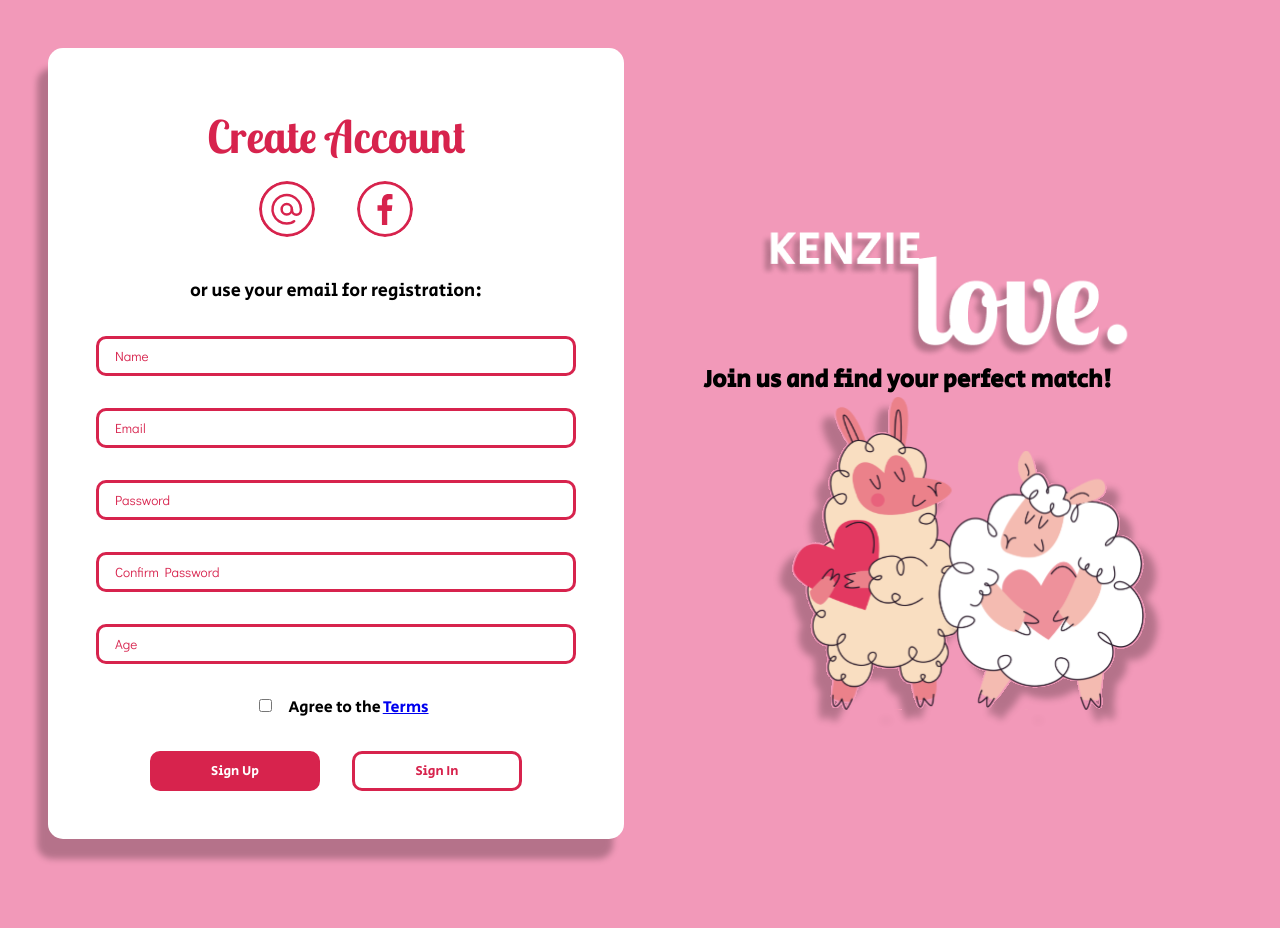
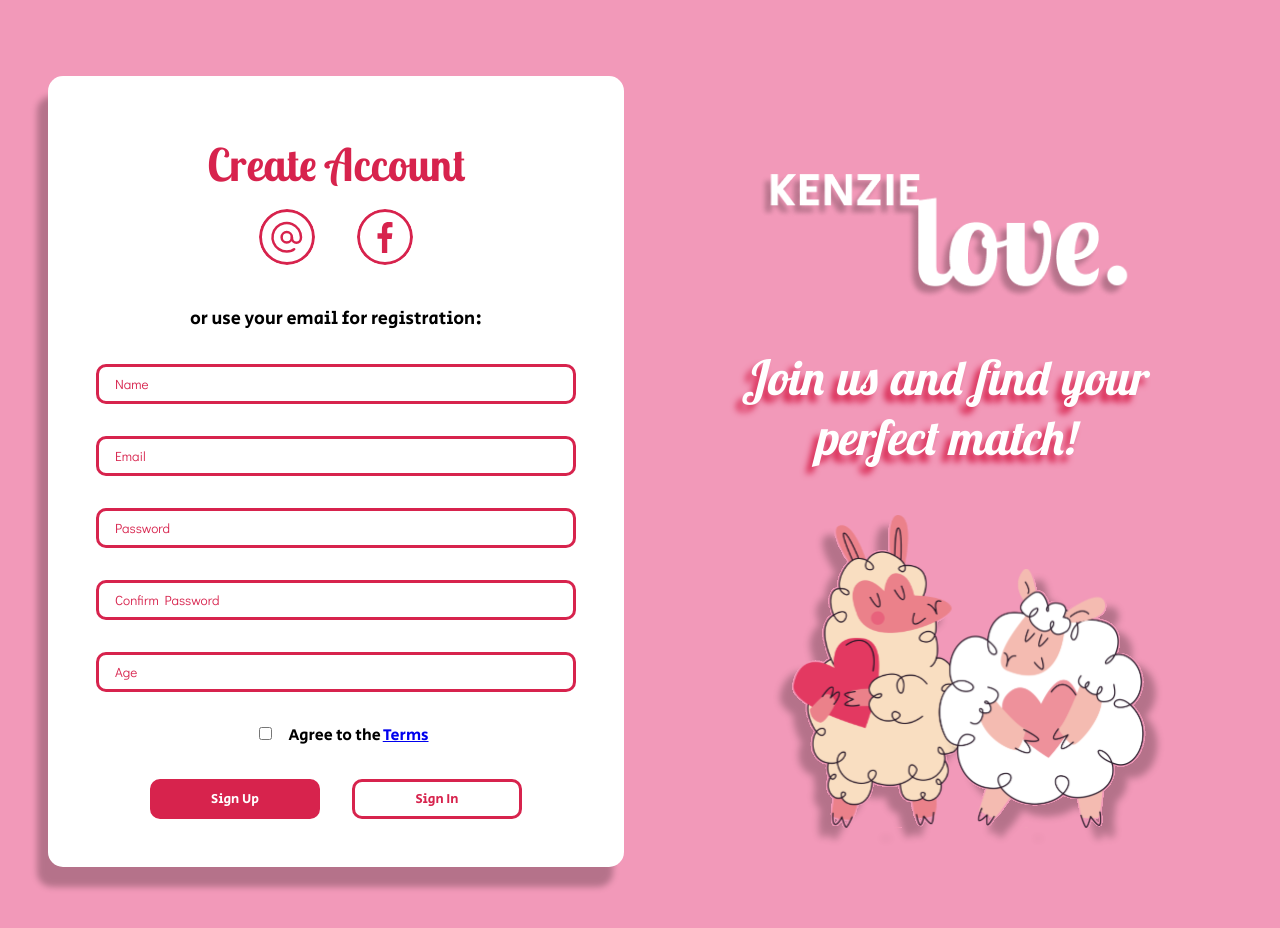
Before and after one commit to httTinder/httTinder-App, a React (Create React App) app in the folder love-kenzie/: page / in a window 1280 px wide. Shown: the top 928 px of the page. Before the commit the page ends 887 px from the top, so only its background shows below. Built offline with nearby package versions, Linux system fonts and the light colour scheme.

Commit message:
fix: space

```diff
--- a/love-kenzie/src/components/subtitle/index.tsx
+++ b/love-kenzie/src/components/subtitle/index.tsx
@@ -1,9 +1,10 @@
 import { ReactNode } from 'react'
+import { SubtitleStyle } from './style'
 
 interface SubTitleProps {
 	children: ReactNode
 }
 
 export const SubTitle = ({ children }: SubTitleProps) => {
-	return <h2> {children} </h2>
+	return <SubtitleStyle> {children} </SubtitleStyle>
 }
--- /dev/null
+++ b/love-kenzie/src/components/subtitle/style.ts
@@ -0,0 +1,13 @@
+import styled from 'styled-components'
+
+export const SubtitleStyle = styled.h2`
+	font-style: italic;
+	font-weight: 700;
+	font-size: 48px;
+	line-height: 60px;
+
+	text-align: center;
+	text-shadow: -6px 7px 6px var(--red);
+
+	color: #ffffff;
+`
--- a/love-kenzie/src/routes/register/index.tsx
+++ b/love-kenzie/src/routes/register/index.tsx
@@ -79,9 +79,13 @@ export const RegisterPage = () => {
 				</Section>
 
 				<Section padding>
-					<img src={logoDesk} />
-					<SubTitle>Join us and find your perfect match!</SubTitle>
-					<img className='animalImg' src={lhamaSheep} alt='' />
+					<div className='flex-wrapper'>
+						<img src={logoDesk} />
+						<SubTitle>
+							Join us and find your perfect match!
+						</SubTitle>
+						<img className='animalImg' src={lhamaSheep} alt='' />
+					</div>
 				</Section>
 			</Container>
 		</MainWrapper>
--- a/love-kenzie/src/routes/register/style.ts
+++ b/love-kenzie/src/routes/register/style.ts
@@ -19,6 +19,13 @@ interface PropsSection {
 }
 
 export const Section = styled.section`
+	.flex-wrapper {
+		display: flex;
+		flex-direction: column;
+		gap: 3rem;
+		justify-content: space-between;
+	}
+
 	min-width: ${(props: PropsSection) => props.minWidth}px;
 	width: 100%;
 	box-shadow: var(
--- a/love-kenzie/src/styles/global.ts
+++ b/love-kenzie/src/styles/global.ts
@@ -29,11 +29,11 @@ export default createGlobalStyle`
 	     background-color: var(--pink);
      }
 
-     h1{
+     h1, h2{
           font-family: 'Lobster Two', cursive;
      }
 
-     h2, button, label{
+     button, label{
           font-family: 'Secular One', sans-serif;
      }
 
```
